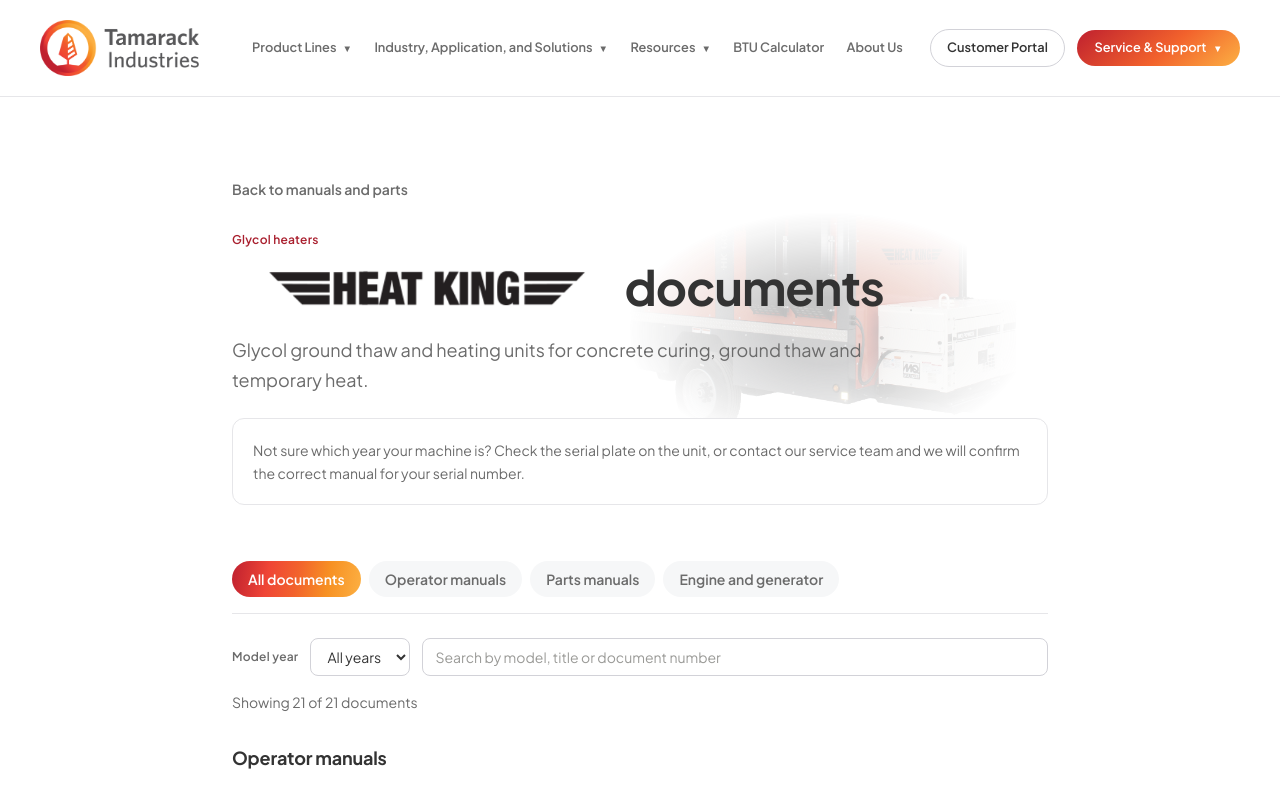
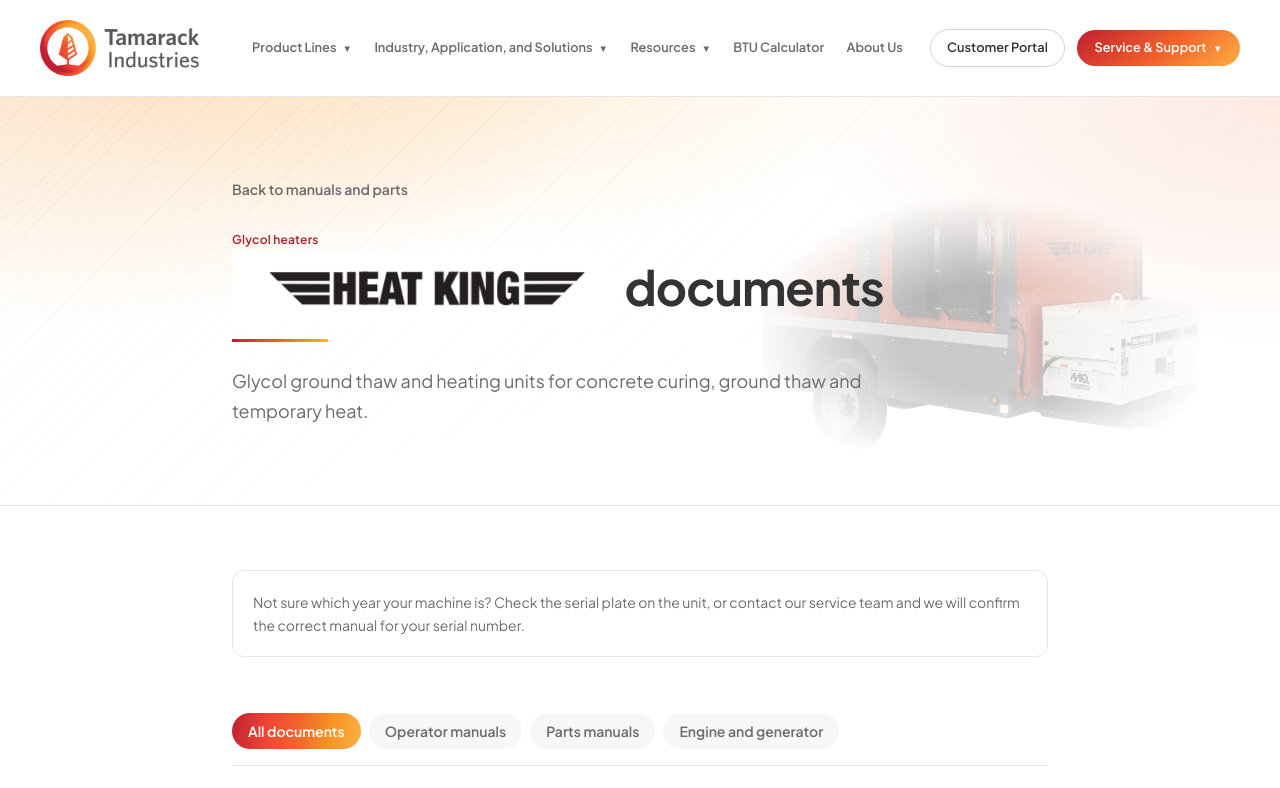
Before and after one commit to ryan-mckee-64/tamarack-website, a Next.js app: page /manuals/heat-king in a window 1280 px wide. Shown: the top 788 px of the page. Built offline with nearby package versions, Linux system fonts and the light colour scheme.

Commit message:
Added color shading to the product manual menus

```diff
--- a/app/manuals/[slug]/page.tsx
+++ b/app/manuals/[slug]/page.tsx
@@ -1,10 +1,10 @@
+import Image from "next/image";
 import Link from "next/link";
 import { notFound } from "next/navigation";
 import type { Metadata } from "next";
 import ManualLibrary from "@/components/manuals/ManualLibrary";
 import { products, getProduct, documentsForProduct } from "@/lib/manuals";
 import LineName from "@/components/product/LineName";
-import Image from "next/image";
 
 export function generateStaticParams() {
   return products.map((p) => ({ slug: p.slug }));
@@ -37,15 +37,15 @@
 
   return (
     <main>
-      {/* The machine sits behind the header rather than beside it, so the
-          page still reads as a document index and not a product page. Its
-          photo background is white, same as the page, so only the machine
-          shows once the mask has feathered the edges away. */}
-      <section className="relative isolate mx-auto max-w-4xl overflow-hidden px-6 py-20 md:px-10">
+      {/* Same warm bloom and hatching as the Product Lines header, with the
+          machine ghosted in behind it. mix-blend-multiply is what lets a
+          white-background product shot sit on a tinted hero: white multiplies
+          away to nothing, so only the machine itself darkens the gradient. */}
+      <section className="page-hero border-b border-[color:var(--line)]">
         {product.heroImage && (
           <div
             aria-hidden
-            className="pointer-events-none absolute right-0 top-20 -z-10 hidden w-[58%] select-none opacity-[0.24] lg:block"
+            className="pointer-events-none absolute right-0 top-16 z-0 hidden w-[46%] select-none opacity-[0.30] mix-blend-multiply lg:block"
           >
             <Image
               src={product.heroImage}
@@ -57,10 +57,12 @@
               // dissolves into the page instead of ending on a crop line.
               // closest-side matters: the default farthest-corner leaves the
               // mid-edges of a wide image partly opaque, which crops visibly.
-              className="h-auto w-full object-contain saturate-[0.6] [mask-image:radial-gradient(ellipse_closest-side_at_center,black_22%,transparent_78%)]"
+              className="h-auto w-full object-contain saturate-[0.6] [mask-image:radial-gradient(ellipse_closest-side_at_center,black_30%,transparent_80%)]"
             />
           </div>
         )}
+
+        <div className="relative z-10 mx-auto max-w-4xl px-6 py-20 md:px-10">
           <Link
             href="/manuals"
             className="text-sm font-semibold text-[color:var(--ink-dim)] transition hover:text-[color:var(--orange)]"
@@ -75,11 +77,15 @@
             <LineName slug={product.slug} name={product.name} height="h-10 sm:h-14" />
             documents
           </h1>
-        <p className="mt-5 max-w-2xl text-lg leading-relaxed text-[color:var(--ink-dim)]">
+          <hr className="brand-rule mt-6 w-24" />
+          <p className="mt-6 max-w-2xl text-lg leading-relaxed text-[color:var(--ink-dim)]">
             {product.summary}
           </p>
+        </div>
+      </section>
 
-        <div className="mt-6 rounded-xl border border-[color:var(--line)] bg-[var(--surface)] p-5">
+      <section className="mx-auto max-w-4xl px-6 py-16 md:px-10">
+        <div className="rounded-xl border border-[color:var(--line)] bg-[var(--surface)] p-5">
           <p className="text-sm leading-relaxed text-[color:var(--ink-dim)]">
             Not sure which year your machine is? Check the serial plate on the
             unit, or contact our service team and we will confirm the correct
```
Lines whose indentation alone changed are shown as unchanged.
